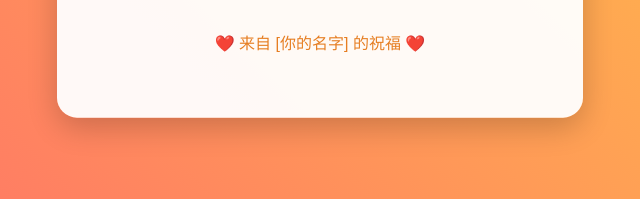
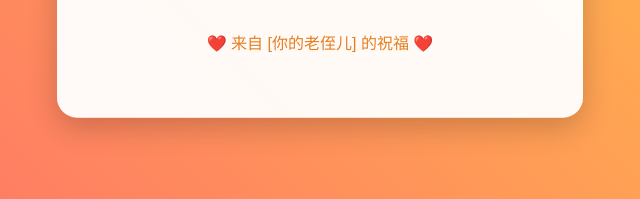
Before and after one commit to wangjiayu-cloud/wangjiayu-cloud.github.io, a plain HTML site: page index.html in a window 1280 px wide. Shown: the part 561-760 px from the top of the page, 320-960 px from the left. Drawn offline with Linux system fonts and the light colour scheme.

Commit message:
更新网站内容

```diff
--- a/index.html
+++ b/index.html
@@ -97,7 +97,7 @@
             </ul>
             <div class="decorative-line bottom-line"></div>
         </div>
-        <p style="margin-top: 2em; color: #e67e22;">❤️ 来自 [你的名字] 的祝福 ❤️</p>
+        <p style="margin-top: 2em; color: #e67e22;">❤️ 来自 [你的老侄儿] 的祝福 ❤️</p>
     </div>
 </body>
 </html>
```
Also changed, not shown: 1 other file.
